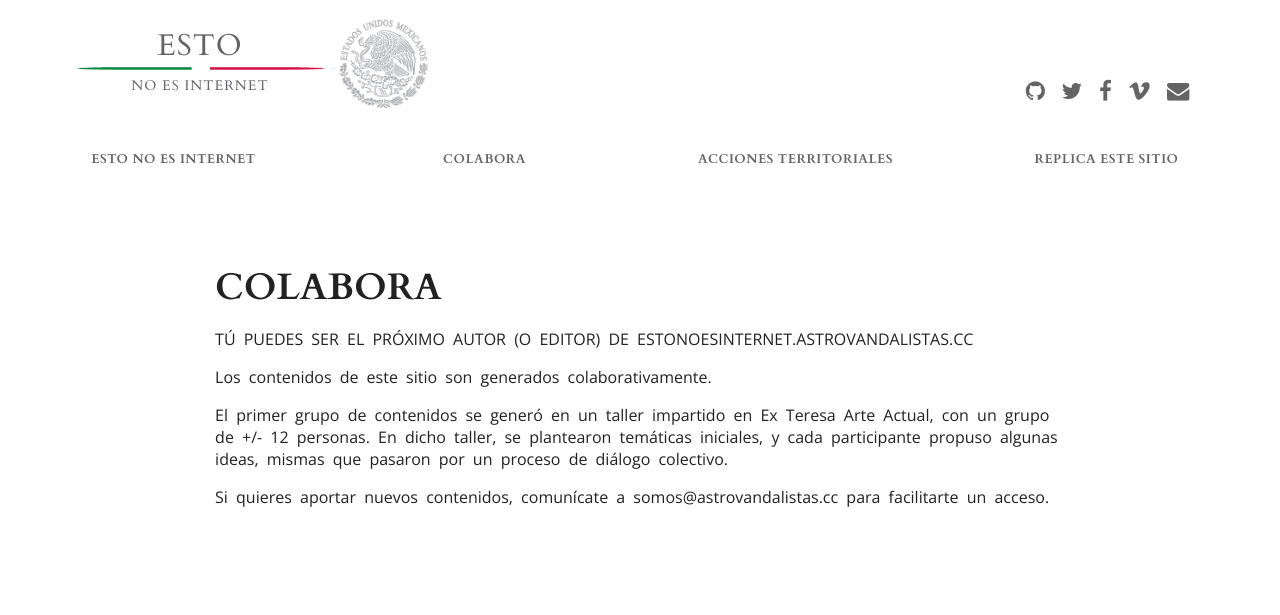
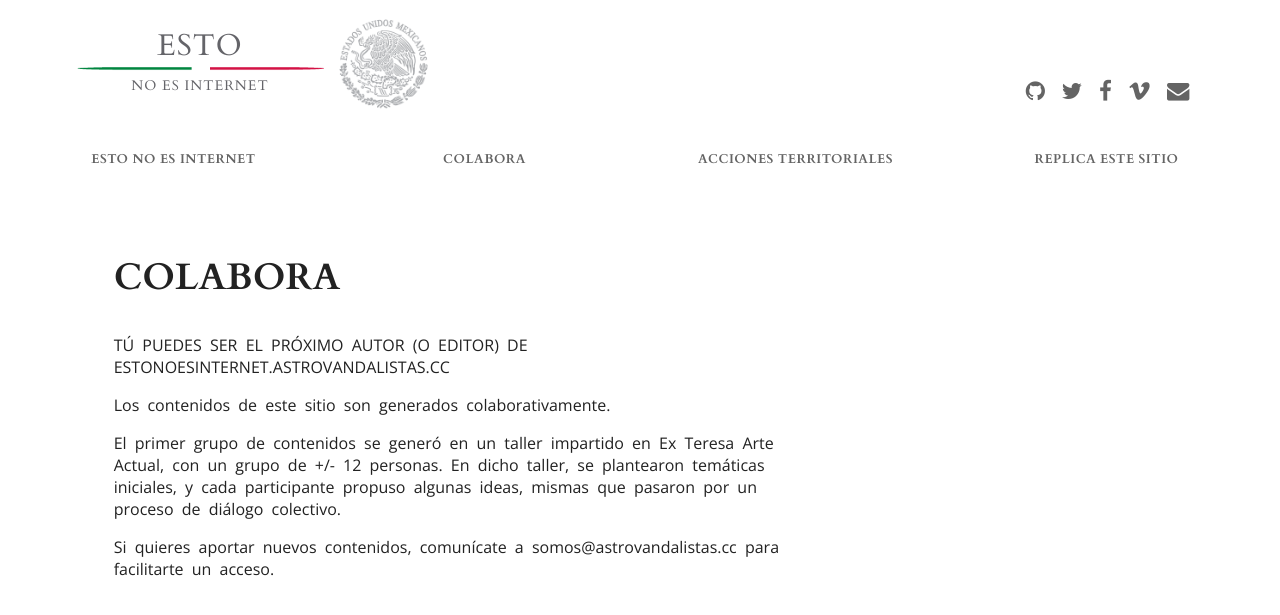
Before and after one commit to astrovandalistas/estonoesinternet.astrovandalistas.cc, a Jekyll site: the page built from _pages/colabora.md, in a window 1280 px wide. Shown: the top 615 px of the page. Built offline with Jekyll 4.4.1, drawn with Linux system fonts in a browser that asks for light colours; nearby versions of some CDN libraries.

Commit message:
adds home layout and some posts

```diff
--- /dev/null
+++ b/_includes/sidebar.html
@@ -0,0 +1,5 @@
+<div class="sidebar">
+  <h3 class="sidebar-title"></h3>
+  {% for post in site.posts %}
+  {% endfor %}
+</div>
--- a/_layouts/post.html
+++ b/_layouts/post.html
@@ -8,18 +8,16 @@
   <body>
     {% include navbar.html %}
     <div id="main-div">
-      {% if page.cover %}
-        <div id="post-image-header">
-          <img src={{site.baseurl}}{{ page.cover }}>
+      <div class="post-container">
+        <div id="post">
+          <div class="post-title">{{ page.title }}</div>
+          <div class="post-date">{{ page.date | date: "%d %B %Y" }}</div>
+          <content>
+            {{ content }}
+            {% include swipebox.html %}
+          </content>
         </div>
-      {% endif %}
-      <div id="post">
-        <div class="post-title">{{ page.title }}</div>
-        <!-- <div class="post-date">{{ page.date | date: "%d %B %Y" }}</div> -->
-        <content>
-          {{ content }}
-          {% include swipebox.html %}
-        </content>
+        {% include sidebar.html %}
       </div>
     </div>
   </body>
--- a/_sass/fonts.scss
+++ b/_sass/fonts.scss
@@ -164,7 +164,6 @@
     letter-spacing: 0.04em;
 
     .post-title {
-      text-align: center;
       font-weight: 900;
     }
 
@@ -172,6 +171,11 @@
       font-size: $detail-size;
       font-weight: 100;
       letter-spacing: normal;
+      text-transform: none;
+    }
+
+    .post-preview {
+      font: normal $text-size-desktop $family-serif;
       text-transform: none;
     }
   }
--- a/css/main.scss
+++ b/css/main.scss
@@ -282,7 +282,9 @@
   border: none;
 }
 
-#post {
+.post-container {
+  display: flex;
+  flex-direction: row;
   width: 100%;
   -webkit-box-sizing: border-box;
   box-sizing: border-box;
@@ -291,7 +293,23 @@
   margin-bottom: $MENU-VERTICAL-MARGIN;
 
   @include media-query(DESKTOP) {
-    padding: 60px 15%;
+    padding: 50px 5%;
+  }
+}
+
+.sidebar {
+  display: none;
+  @include media-query(DESKTOP) {
+    display: block;
+    padding: 0 20px;
+    width: 33%;
+  }
+}
+
+#post {
+  @include media-query(DESKTOP) {
+    padding: 0 20px;
+    width: 66%;
   }
 
   .post-date {
@@ -338,93 +356,75 @@
   }
 }
 
-#post-image-header {
-  width: 100%;
-  position: relative;
-  overflow: hidden;
-  max-height: 150px;
-
-  img {
-    display: block;
-    width: 100%;
-    margin-top: -33%;
-  }
-}
-
 #post-list.post-list-container {
   display: block;
   width: 100%;
+  margin-top: 24px;
 
   .post-list-item {
     display: -webkit-flex;
     display: flex;
-    -webkit-flex-wrap: wrap;
-    flex-wrap: wrap;
+    flex-wrap: nowrap;
     -webkit-flex-direction: column;
     flex-direction: column;
+    padding: $LIST-VERTICAL-SPACING 0;
+    border-bottom: 2px solid #000;
 
     width: 100%;
-    margin-bottom: $LIST-VERTICAL-SPACING;
 
     transition: box-shadow $TRANSITION-PERIOD linear;
     box-shadow: none;
-    &:hover {
-      box-shadow: 10px 10px 10px #888;
-    }
 
     @include media-query(DESKTOP) {
       -webkit-flex-direction: row;
       flex-direction: row;
+      padding: 2*$LIST-VERTICAL-SPACING 0;
     }
   }
 
-  .post-list-item-reverse {
+  .post-image-container {
+    width: 100%;
+    overflow: hidden;
+    max-height: 266px;
+
     @include media-query(DESKTOP) {
-      -webkit-flex-direction: row-reverse;
-      flex-direction: row-reverse;
+      width: 32%;
+      padding: 0;
     }
   }
 
   .post-image {
     width: 100%;
-    overflow: hidden;
-    max-height: 266px;
+    height: 100%;
+    min-height: 200px;
+    background-position: center;
+    background-repeat: no-repeat;
+    background-size: cover;
 
     @include media-query(DESKTOP) {
-      width: 50%;
-    }
-    img {
-      display: block;
-      width: 100%;
-
-      @include media-query(DESKTOP) {
-        margin-top: -5%;
-      }
+      background-size: contain;
     }
   }
 
   .post-title-container {
-    display: -webkit-flex;
-    display: flex;
-    -webkit-align-items: center;
-    align-items: center;
-    -webkit-justify-content: center;
-    justify-content: center;
-    -webkit-flex-direction: column;
-    flex-direction: column;
-
-    padding: 2*$LIST-VERTICAL-SPACING 0;
+    display: block;
+    box-sizing: border-box;
+    padding: 0;
 
     width: 100%;
     @include media-query(DESKTOP) {
-      width: 50%;
+      width: 65%;
+      padding: 0 2*$LIST-VERTICAL-SPACING;
     }
 
     background-color: $TEXT-BACKGROUND;
 
     .post-date {
-      border-top: 2px solid #000;
-      padding-top: $LIST-VERTICAL-SPACING;
+      border-top: 1px solid $TEXT-COLOR;
+    }
+
+    .post-preview {
+      padding-top: 20px;
     }
   }
 }
```
Also changed, not shown: _layouts/home.html (+11 -5 lines), _posts/2014-10-06-medios-en-guerra.md (added, +14 -0 lines), _posts/2014-10-10-facebook-y-telmex.md (added, +4 -0 lines), _posts/2014-10-13-radios-comunitarias.md (added, +47 -0 lines), assets/posts/radios-comunitarias.jpg (added).
